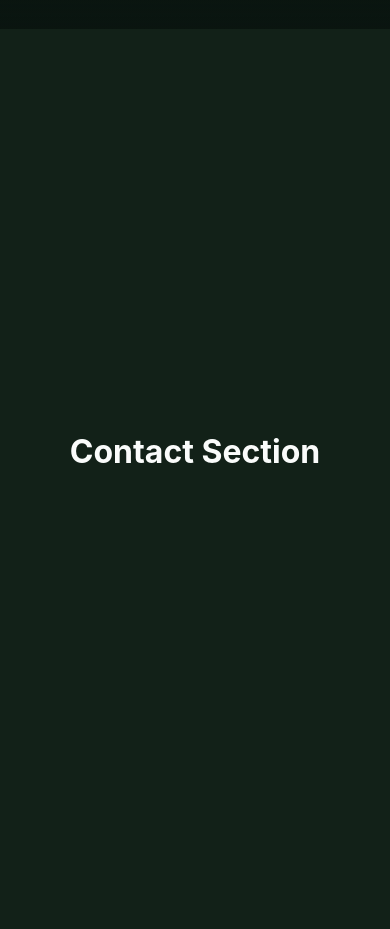
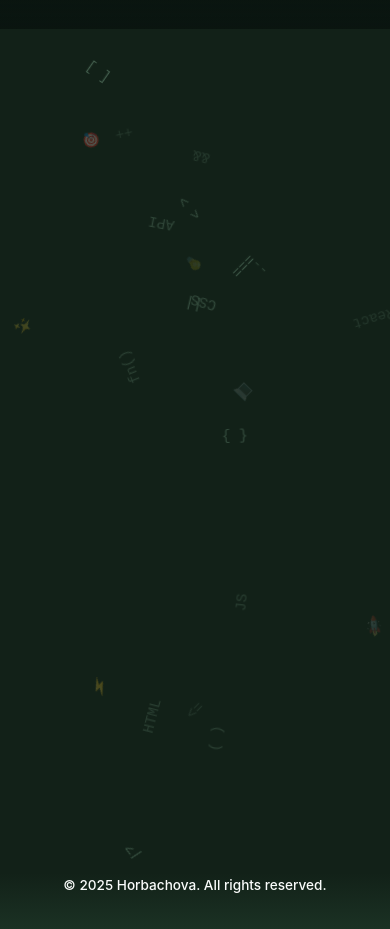
Before and after one commit to Greenfield-Taster/horbachova, a React (Vite) app: page / in a window 390 px wide. Shown: the part 4820-5749 px from the top of the page. Before the commit the page ends 5693 px from the top, so only its background shows below. Built offline with nearby package versions, Linux system fonts and the light colour scheme.

Commit message:
Fix contact and footer sections

```diff
--- a/src/App.jsx
+++ b/src/App.jsx
@@ -3,6 +3,8 @@ import Hero from "./components/Hero/Hero";
 import About from "./components/About/About";
 import Experience from "./components/Experience/Experience";
 import Projects from "./components/Projects/Projects";
+import Contact from "./components/Contact/Contact";
+import Footer from "./components/Footer/Footer";
 import "./App.scss";
 
 function App() {
@@ -17,18 +19,9 @@ function App() {
 
       <Projects />
 
-      <section
-        id="contact"
-        style={{
-          minHeight: "100vh",
-          background: "#122118",
-          display: "flex",
-          alignItems: "center",
-          justifyContent: "center",
-        }}
-      >
-        <h2 style={{ color: "#fafcfb", fontSize: "2rem" }}>Contact Section</h2>
-      </section>
+      <Contact />
+
+      <Footer />
     </>
   );
 }
--- a/src/components/Contact/Contact.jsx
+++ b/src/components/Contact/Contact.jsx
@@ -38,7 +38,6 @@ const FloatingSymbol = ({ children, delay = 0, index }) => {
         yoyo: true,
         ease: "power2.inOut",
       });
-
     }, symbolRef);
 
     return () => ctx.revert();
@@ -109,7 +108,9 @@ const Contact = () => {
       });
 
       // Hover эффекты для ссылок
-      const links = sectionRef.current.querySelectorAll(".contact-links a, .contact-email");
+      const links = sectionRef.current.querySelectorAll(
+        ".contact-links a, .contact-email"
+      );
       links.forEach((link) => {
         link.addEventListener("mouseenter", () => {
           gsap.to(link, {
@@ -127,7 +128,6 @@ const Contact = () => {
           });
         });
       });
-
     }, sectionRef);
 
     return () => ctx.revert();
@@ -135,36 +135,48 @@ const Contact = () => {
 
   // Символы для анимации
   const symbols = [
-    "{ }", "< >", "[ ]", "( )", "/>", "=>",
-    "&&", "||", "++", "--", "===", "!==",
-    "fn()", "API", "CSS", "JS", "HTML", "React",
-    "💻", "⚡", "✨", "🚀", "💡", "🎯"
+    "{ }",
+    "< >",
+    "[ ]",
+    "( )",
+    "/>",
+    "=>",
+    "&&",
+    "||",
+    "++",
+    "--",
+    "===",
+    "!==",
+    "fn()",
+    "API",
+    "CSS",
+    "JS",
+    "HTML",
+    "React",
+    "💻",
+    "⚡",
+    "✨",
+    "🚀",
+    "💡",
+    "🎯",
   ];
 
   return (
     <section id="contact" className="contact" ref={sectionRef}>
-
       {/* Плавающие символы на заднем фоне */}
       <div className="contact-bg-animation">
         {symbols.map((symbol, index) => (
-          <FloatingSymbol
-            key={index}
-            delay={index * 0.2}
-            index={index}
-          >
+          <FloatingSymbol key={index} delay={index * 0.2} index={index}>
             {symbol}
           </FloatingSymbol>
         ))}
       </div>
 
       <div className="contact__container">
-
-        <h2 className="contact-title">
-          Get In Touch
-        </h2>
+        <h2 className="contact-title">Get In Touch</h2>
 
         <a
-          href="mailto:horbachova@gmail.com"
+          href="mailto:gorbatchovaasa123@gmail.com"
           className="contact-email"
           aria-label="Send email to horbachova@gmail.com"
         >
@@ -173,7 +185,7 @@ const Contact = () => {
 
         <div className="contact-links">
           <a
-            href="https://linkedin.com/in/horbachova"
+            href="https://www.linkedin.com/in/anastasiia-horbachova/"
             target="_blank"
             rel="noopener noreferrer"
             aria-label="Visit LinkedIn profile"
@@ -182,7 +194,7 @@ const Contact = () => {
           </a>
           <span className="contact-divider">•</span>
           <a
-            href="https://github.com/horbachova"
+            href="https://github.com/Greenfield-Taster"
             target="_blank"
             rel="noopener noreferrer"
             aria-label="Visit GitHub profile"
@@ -190,7 +202,6 @@ const Contact = () => {
             GitHub
           </a>
         </div>
-
       </div>
     </section>
   );
--- a/src/components/Contact/Contact.scss
+++ b/src/components/Contact/Contact.scss
@@ -6,7 +6,7 @@
   display: flex;
   align-items: center;
   justify-content: center;
-  padding: 6rem 0;
+  padding: 6rem 0 4rem;
   text-align: center;
   position: relative;
   overflow: hidden;
@@ -46,12 +46,13 @@
 
 // Заголовок
 .contact-title {
-  font-size: clamp(2rem, 5vw, 3.5rem);
-  font-weight: 300;
+  font-size: clamp(1.5rem, 1vw, 2.2rem);
+  font-weight: 600;
+  font-family: $font-mono;
   color: $copy;
   margin: 0 0 3rem 0;
-  letter-spacing: -0.02em;
-  line-height: 1.1;
+  letter-spacing: 0.05em;
+  line-height: 1.2;
   position: relative;
   z-index: 3;
 }
@@ -59,8 +60,8 @@
 // Email
 .contact-email {
   display: inline-block;
-  font-size: clamp(1.5rem, 4vw, 2rem);
-  color: $copy-light;
+  font-size: clamp(1.8rem, 4.5vw, 2.5rem);
+  color: $copy;
   text-decoration: none;
   margin-bottom: 2.5rem;
   padding: 0.75rem 0;
@@ -68,10 +69,10 @@
   transition: all $transition-normal;
   position: relative;
   z-index: 3;
-  font-weight: 400;
+  font-weight: 500;
 
   &:hover {
-    color: $copy;
+    color: $primary-light;
     border-bottom-color: $copy-lighter;
     transform: translateY(-2px);
   }
@@ -88,28 +89,28 @@
   z-index: 3;
 
   a {
-    color: $copy-lighter;
+    color: $copy;
     text-decoration: none;
-    font-size: 1.25rem;
-    font-weight: 400;
+    font-size: 1.5rem;
+    font-weight: 500;
     transition: all $transition-fast;
     padding: 0.5rem 0;
     position: relative;
 
     &::after {
-      content: '';
+      content: "";
       position: absolute;
       bottom: 0;
       left: 50%;
       width: 0;
       height: 1px;
-      background: $copy;
+      background: $primary-light;
       transition: all $transition-fast;
       transform: translateX(-50%);
     }
 
     &:hover {
-      color: $copy;
+      color: $primary-light;
       transform: translateY(-2px);
 
       &::after {
@@ -126,6 +127,32 @@
 }
 
 // Responsive
+@media (max-width: $breakpoint-md) {
+  .contact {
+    padding: 5rem 0;
+
+    &__container {
+      padding: 0 1.5rem;
+    }
+  }
+
+  .contact-title {
+    font-size: clamp(1.3rem, 2.5vw, 1.8rem);
+  }
+
+  .contact-email {
+    font-size: clamp(1.5rem, 4vw, 2rem);
+  }
+
+  .contact-links a {
+    font-size: 1.3rem;
+  }
+
+  .floating-symbol {
+    font-size: 1rem;
+  }
+}
+
 @media (max-width: $breakpoint-sm) {
   .contact {
     padding: 4rem 0;
@@ -135,20 +162,50 @@
     }
   }
 
+  .contact-title {
+    font-size: clamp(1.2rem, 2vw, 1.6rem);
+    margin-bottom: 2rem;
+  }
+
+  .contact-email {
+    font-size: clamp(1.4rem, 3.5vw, 1.8rem);
+    margin-bottom: 2rem;
+  }
+
   .contact-links {
+    display: grid;
+    grid-template-columns: 1fr 1fr;
     gap: 1rem;
+    justify-items: center;
+
+    a {
+      font-size: 1.2rem;
+    }
   }
 
   .contact-divider {
     display: none;
   }
 
-  .contact-links {
-    flex-direction: column;
-    gap: 0.75rem;
-  }
-
   .floating-symbol {
     font-size: 0.9rem;
   }
 }
+
+@media (max-width: $breakpoint-xs) {
+  .contact {
+    padding: 3rem 0;
+  }
+
+  .contact-title {
+    font-size: 1.1rem;
+  }
+
+  .contact-email {
+    font-size: 1.3rem;
+  }
+
+  .contact-links a {
+    font-size: 1.1rem;
+  }
+}
--- /dev/null
+++ b/src/components/Footer/Footer.jsx
@@ -0,0 +1,40 @@
+import { gsap } from "gsap";
+import { ScrollTrigger } from "gsap/ScrollTrigger";
+import "./Footer.scss";
+
+gsap.registerPlugin(ScrollTrigger);
+
+const Footer = () => {
+  const scrollToSection = (sectionId) => {
+    const element = document.getElementById(sectionId);
+    if (element) {
+      element.scrollIntoView({ behavior: "smooth" });
+    }
+  };
+
+  const scrollToTop = () => {
+    window.scrollTo({ top: 0, behavior: "smooth" });
+  };
+
+  return (
+    <footer className="footer">
+      <div className="footer__container">
+        <nav className="footer-nav">
+          <button onClick={scrollToTop}>Home</button>
+          <button onClick={() => scrollToSection("about")}>About</button>
+          <button onClick={() => scrollToSection("experience")}>
+            Experience
+          </button>
+          <button onClick={() => scrollToSection("projects")}>Projects</button>
+          <button onClick={() => scrollToSection("contact")}>Contact</button>
+        </nav>
+
+        <p className="footer-copyright">
+          © 2025 Horbachova. All rights reserved.
+        </p>
+      </div>
+    </footer>
+  );
+};
+
+export default Footer;
--- /dev/null
+++ b/src/components/Footer/Footer.scss
@@ -0,0 +1,127 @@
+@import "../../styles/variables";
+
+.footer {
+  background: linear-gradient(
+    180deg,
+    $background 0%,
+    lighten($background, 5%) 100%
+  );
+  padding: 3rem 0 2rem;
+  text-align: center;
+  min-height: auto;
+  overflow: visible;
+  position: relative;
+  z-index: 100;
+  width: 100%;
+
+  &__container {
+    max-width: 1200px;
+    width: 100%;
+    margin: 0 auto;
+    padding: 0 2rem;
+    position: relative;
+    z-index: 101;
+  }
+}
+
+.footer-nav {
+  display: flex;
+  align-items: center;
+  justify-content: center;
+  gap: 2rem;
+  margin-bottom: 1.5rem;
+  flex-wrap: wrap;
+
+  button {
+    background: none;
+    border: none;
+    color: $copy;
+    font-size: 1.1rem;
+    font-weight: 600;
+    cursor: pointer;
+    transition: all $transition-fast;
+    padding: 0.75rem 0.5rem;
+    position: relative;
+    opacity: 1;
+    z-index: 10;
+
+    &::after {
+      content: "";
+      position: absolute;
+      bottom: 0;
+      left: 50%;
+      width: 0;
+      height: 2px;
+      background: $primary-light;
+      transition: all $transition-fast;
+      transform: translateX(-50%);
+    }
+
+    &:hover {
+      color: $primary-light;
+      transform: translateY(-2px);
+
+      &::after {
+        width: 100%;
+      }
+    }
+  }
+}
+
+.footer-copyright {
+  color: $copy;
+  font-size: 1rem;
+  margin: 0;
+  opacity: 1;
+  font-weight: 500;
+  z-index: 10;
+  position: relative;
+}
+
+// Responsive
+@media (max-width: $breakpoint-md) {
+  .footer {
+    padding: 2.5rem 0 2rem;
+
+    &__container {
+      padding: 0 1.5rem;
+    }
+  }
+
+  .footer-nav {
+    gap: 1.5rem;
+
+    button {
+      font-size: 1rem;
+      padding: 0.5rem 0.25rem;
+    }
+  }
+}
+
+@media (max-width: $breakpoint-sm) {
+  .footer {
+    padding: 2rem 0 1.5rem;
+
+    &__container {
+      padding: 0 1rem;
+    }
+  }
+
+  .footer-nav {
+    display: none;
+  }
+
+  .footer-copyright {
+    font-size: 0.9rem;
+  }
+}
+
+@media (max-width: $breakpoint-xs) {
+  .footer {
+    padding: 0.1rem 0 2rem;
+  }
+
+  .footer-copyright {
+    font-size: 0.85rem;
+  }
+}
--- a/src/index.css
+++ b/src/index.css
@@ -13,3 +13,10 @@
   -moz-osx-font-smoothing: grayscale;
   scroll-behavior: smooth;
 }
+
+body.menu-open {
+  overflow: hidden;
+  position: fixed;
+  width: 100%;
+  height: 100%;
+}
```
